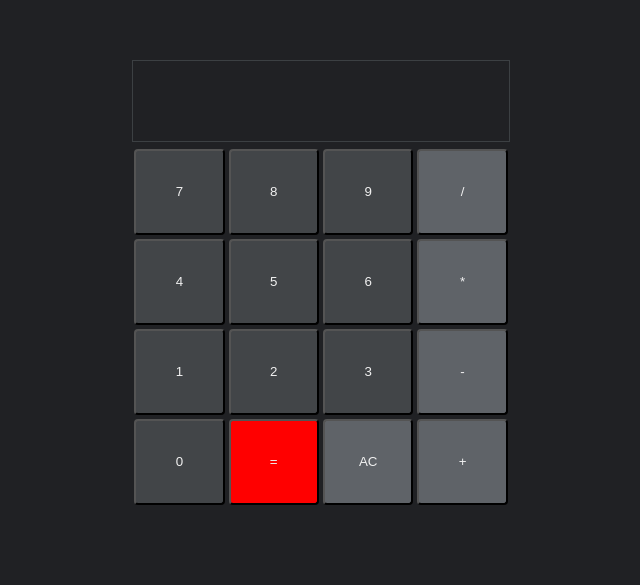
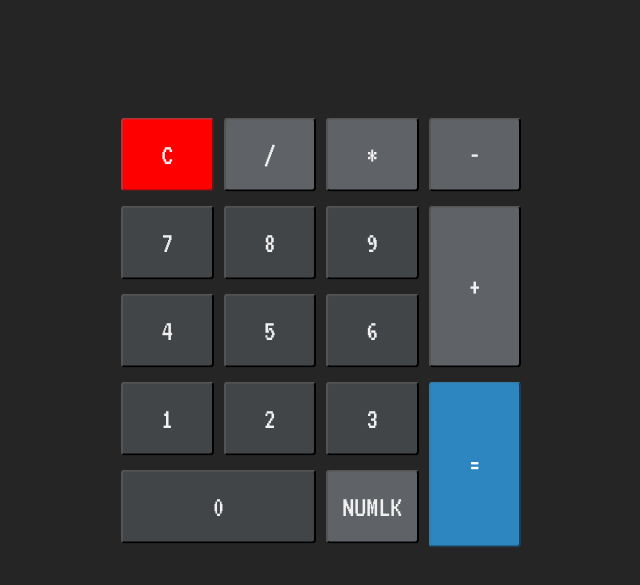
Before and after one commit to Marian-Y/calculator, a plain HTML site: page calculator.html in a window 1280 px wide. Shown: the part 117-702 px from the top of the page, without its empty margins (319-959 px from the left). Drawn offline with Linux system fonts and the light colour scheme.

Commit message:
The calculator is almost ready

```diff
--- a/calculator.html
+++ b/calculator.html
@@ -7,34 +7,48 @@
     <title>calculator</title>
     <link rel="stylesheet" type="text/css" href="css/styles.css">
 </head>
+<body>
+    <div class="calculator">
 
-<script src="js/index.js"></script>
-<body>
-    <div id="calculator">
         <div id="input-wrap">
-            <div id="input"></div>
+          <div id="error"></div>
+          <div id="input"></div>
         </div>
-        <div id="button-wrap">
-            <button class="number">7</button>
-            <button class="number">8</button>
-            <button class="number">9</button>
-            <button class="amt times">/</button>
 
-            <button class="number">4</button>
-            <button class="number">5</button>
-            <button class="number">6</button>
-            <button class="amt minus">*</button>
+        <div class="calculator-keys">
 
-            <button class="number">1</button>
-            <button class="number">2</button>
-            <button class="number">3</button>
-            <button class="amt plus">-</button>
+          <button  class="all-clear" onclick="clr(this);">C</button>
+          <button  class="operator" onclick="operator(this)">/</button>
+          <button  class="operator" onclick="operator(this)">*</button>
+          <button  class="operator" onclick="operator(this)">-</button>
 
-            <button class="number num-0">0</button>
-            <button id="result">=</button>
-            <button id="all-clear">AC</button>
-            <button class="amt plus">+</button>
+          <button  class="number" onclick="number(this)">7</button>
+          <button  class="number" onclick="number(this)">8</button>
+          <button  class="number" onclick="number(this)">9</button>
+          <button  class="operator plus" onclick="operator(this)">+</button>
+
+          <button class="number" onclick="number(this)">4</button>
+          <button class="number" onclick="number(this)">5</button>
+          <button class="number" onclick="number(this)">6</button>
+
+
+          <button class="number" onclick="number(this)">1</button>
+          <button class="number" onclick="number(this)">2</button>
+          <button class="number" onclick="number(this)">3</button>
+          <button class="equal-sign operator" onclick="calculate();">=</button>
+
+          <button class="number zero" onclick="number(this)">0</button>
+          <button class="operator" >NUMLK</button>
+
         </div>
-    </div>
+      </div>
+
+    <script src="js/index.js"></script>
 </body>
 </html>
+
+<!--
+ git add .
+ git commit -m "fix coments"
+ git push
+-->
--- a/css/styles.css
+++ b/css/styles.css
@@ -1,52 +1,69 @@
-*::before {
+@import url('https://fonts.googleapis.com/css2?family=VT323&display=swap');
+
+html {
+    font-size: 62.5%;
     box-sizing: border-box;
-    -webkit-tap-highlight-color: transparent;
   }
 
-html,
-body {
-    width: 100%;
-    height: 100%;
+  *, *::before, *::after {
     margin: 0;
+    padding: 0;
+    box-sizing: inherit;
+    background-color:#252525
   }
 
-body {
-    font-family: "DungGeunMo";
-    display: flex;
-    justify-content: center;
-    align-items: center;
-    background: #202124;
+.calculator-screen {
+    width: 100%;
+    font-size: 5rem;
+    height: 80px;
+    border: none;
+    background-color: rgb(53, 53, 53);
+    color: #fff;
+    text-align: right;
+    padding-right: 20px;
+    padding-left: 10px;
 }
 
-/* input */
 #input-wrap {
+    background: red;
     position: relative;
+    width: 100%;
+    height: 80px;
     margin-bottom: 5px;
-    padding: 0 5px;
-    background: #202124;
-    border: 1px solid #3c4043;
     text-align: right;
 }
 
 #input {
-    height: 5rem;
-    line-height: 5rem;
-    font-size: 2rem;
+    height: 80px;
+    line-height: 100px;
+    font-size: 60px;
+    font-family: 'VT323', monospace;
+    color: #EBB55F;
+}
+
+#error {
+    font-size: 25px;
+    position: absolute;
+    right: 5px;
+    top: 0.25rem;
+    color: rgb(255, 0, 0);
+    font-family: 'VT323', monospace;
 }
 
 
-/* button */
-#button-wrap {
-    display: flex;
-    width: 100%;
-    flex-wrap: wrap;
-    justify-content: space-around;
+.calculator {
+position: absolute;
+top: 50%;
+left: 50%;
+transform: translate(-50%, -50%);
+width: 400px;
 }
 
-#button-wrap > button {
-    width: calc(25% - 4px);
+
+
+button {
 text-align: center;
-    line-height: 5rem;
+line-height: 7rem;
 margin: 2px 0;
 background: #5f6368;
 color: #f1f1f1;
@@ -55,16 +72,59 @@ body {
 user-select: none;
 outline: 0;
 transition: 0.3s;
+font-size: 30px;
+font-family: 'VT323', monospace;
 }
 
-#button-wrap > button.number {
-    background: #424548;
-}
-
-#button-wrap > button:hover {
+button:hover {
 box-shadow: inset 0px 0px 15px 0px rgba(0, 0, 0, 0.3);
 }
 
-#button-wrap > button#result {
-    background: red;
+.number {
+background: #424548;;
 }
+
+
+.plus{
+grid-area: 2 / 5 / 4 / 4;
+}
+
+.zero{
+grid-area: 6 / 3 / 5 / 1;
+}
+
+.all-clear {
+background-color: red;
+border-color: #b0353a;
+}
+
+.all-clear:hover {
+background-color: #f17377;
+}
+
+.equal-sign {
+background-color: #2e86c0;
+border-color: #337cac;
+color: #fff;
+height: 100%;
+grid-area: 6 / 4 / 4 / 4;
+}
+
+.equal-sign:hover {
+background-color: #4e9ed4;
+}
+
+.calculator-keys {
+display: grid;
+grid-template-columns: repeat(4, 1fr);
+grid-gap: 10px;
+padding: 10px 0px 0px 0px;
+}
+
+/*
+1) наверстати калькулятор
+2) Підключити кнопки вводу і записати значення вводу
+3) підключити кнопки операції
+4) зробити операції із значеннями із кроку 2
+5) відобразити  результат у калькуляторі
+*/
--- a/js/index.js
+++ b/js/index.js
@@ -1,9 +1,190 @@
-const main = function (){
-    alert(`Привіт світ`);
-};
+var input = document.getElementById('input');
+var error = document.getElementById('error');
+
+let noFirstNumber = 399,
+
+    wrongNumberError = 404,
+
+    numberZero = 0;
+
+
+function number(button){
+  // input.innerHTML += button.innerHTML
+  inputString = input.innerHTML;
+  var lastChar = inputString[inputString.length - 1];
+  var almostLastChar = inputString[inputString.length - 2];
+
+  var last = almostLastChar + lastChar
+
+  console.log(`inputString`, inputString);
+  console.log(`lastChar`, last);
+
+  switch (true){
+    case [`/0`,`*0`,`-0`,`+0`].includes(last):
+      console.log(`case 1`)
+      newNumb = inputString.substring(0, inputString.length - 1) + button.innerHTML;
+      input.innerHTML = newNumb;
+    break
+      // case inputString.length == 0:
+      // console.log(`case 2`);
+      // throw new Error(noFirstNumber);
+    default:
+        input.innerHTML += button.innerHTML;
+        error.innerHTML = ``;
+        console.log(`DEFAULT`)
+  }
+
+}
+
+function operator(button){
+
+  // Що не так з var в при викалика у другу функції
+
+  inputString = input.innerHTML;
+  console.log(inputString);
+  var lastChar = inputString[inputString.length - 1];
+  console.log(`lastChar`, lastChar);
+
+  switch (true){
+    case [`+`,`-`,`*`,`/`].includes(lastChar):
+      console.log(`case 1`)
+      newOper = inputString.substring(0, inputString.length - 1) + button.innerHTML;
+      input.innerHTML = newOper;
+    break
+    case inputString.length == 0:
+      error.innerHTML = `Оператор не може бути першим`;
+      myMove()
+      throw new Error(noFirstNumber);
+    default:
+      input.innerHTML += button.innerHTML;
+      console.log(`DEFAULT`)
+  }
+
+}
+
+
+function calculate(){
+  var miracle = input.innerHTML;
+
+  let separation = miracle.split(/(\+|\-|\*|\/)/);
+  let number = [];
+  let operator = [];
+
+  for (var i = 0; i < separation.length; i++) {
+    if(i % 2 === 0) {
+      number.push(separation[i]);
+    } else {
+      operator.push(separation[i]);
+    }
+  }
+
+  console.log(number)
+  console.log(operator)
+
+  var divide = operator.indexOf(`/`)
+  var multiply = operator.indexOf(`*`)
+  var minus = operator.indexOf(`-`)
+  var plus = operator.indexOf(`+`)
+
+  while (divide != -1) {
+    number.splice(divide, 2, result = Number(number[divide]) / Number(number[divide + 1]));
+    operator.splice(divide, 1);
+    divide = operator.indexOf("/");
+  }
+  while (multiply != -1) {
+    number.splice(multiply, 2, result = Number(number[multiply]) * Number(number[multiply + 1]));
+    operator.splice(multiply, 1);
+    multiply = operator.indexOf("*");
+  }
+  while (minus != -1) {
+    number.splice(minus, 2, result = Number(number[minus]) - Number(number[minus + 1]));
+    operator.splice(minus, 1);
+    minus = operator.indexOf("-");
+  }
+  while (plus != -1) {
+    number.splice(plus, 2, result = Number(number[plus]) + Number(number[plus + 1]));
+    operator.splice(plus, 1);
+    plus = operator.indexOf("+");
+  }
+
+  input.innerHTML = ``;
+  input.innerHTML += result ;
+}
+
+function clr(){
+  input.innerHTML = ``;
+
+}
 
 
 
-// git add .
-// git commit -m "fix coments"
-// git push
+const newspaper = document.getElementById("error");
+
+function myMove() {
+
+  const newspaperSpinning = [
+    { color: `yellow`,
+      transform: `scale(0)`,
+      opacity: `0`,
+     },
+    { color: `red`,
+      transform: `scale(2)`,
+      opacity: `1`, },
+    { color: `yellow`,
+      transform: `scale(1)`,
+      opacity: `1`, },
+    { transform: `scale(1)`,
+      opacity: `1`, },
+  ];
+
+  const newspaperTiming = {
+    duration: 2000,
+    iterations: 1,
+  };
+
+
+  // newspaper.addEventListener("click", () => {
+    newspaper.animate(newspaperSpinning, newspaperTiming);
+  // });
+
+
+}
+
+try {
+  calculate()
+} catch (error) {
+  switch(true){
+    case (error.message == noFirstNumber):
+
+  }
+}
+
+// let inputString = `123455`
+// let six = `6`;
+
+// let sub = inputString.subinputString(0, inputString.length - 1) + six;
+
+// console.log(inputString);
+// console.log(sub);
+
+// let miracle = `11+22-33/44*555-55`
+
+
+// let sort = da.forEach(function(value) {
+
+// });
+
+// let filters = [`-`,`+`,`/`,`*`]
+// let ar = arr.split(/\+|\-|\*|\=|\//g);
+// let a = arr
+//   .split(/[0-9]/g)
+//   .forEach((value) =>{
+//     console.log(value)
+//   });
+// // let o = a
+
+// console.log(`arr`, arr);
+// console.log(`ar`,ar);
+// console.log(`a`,a);
+// console.log(arr);
+// console.log(o);
```
Lines whose indentation alone changed are shown as unchanged.
